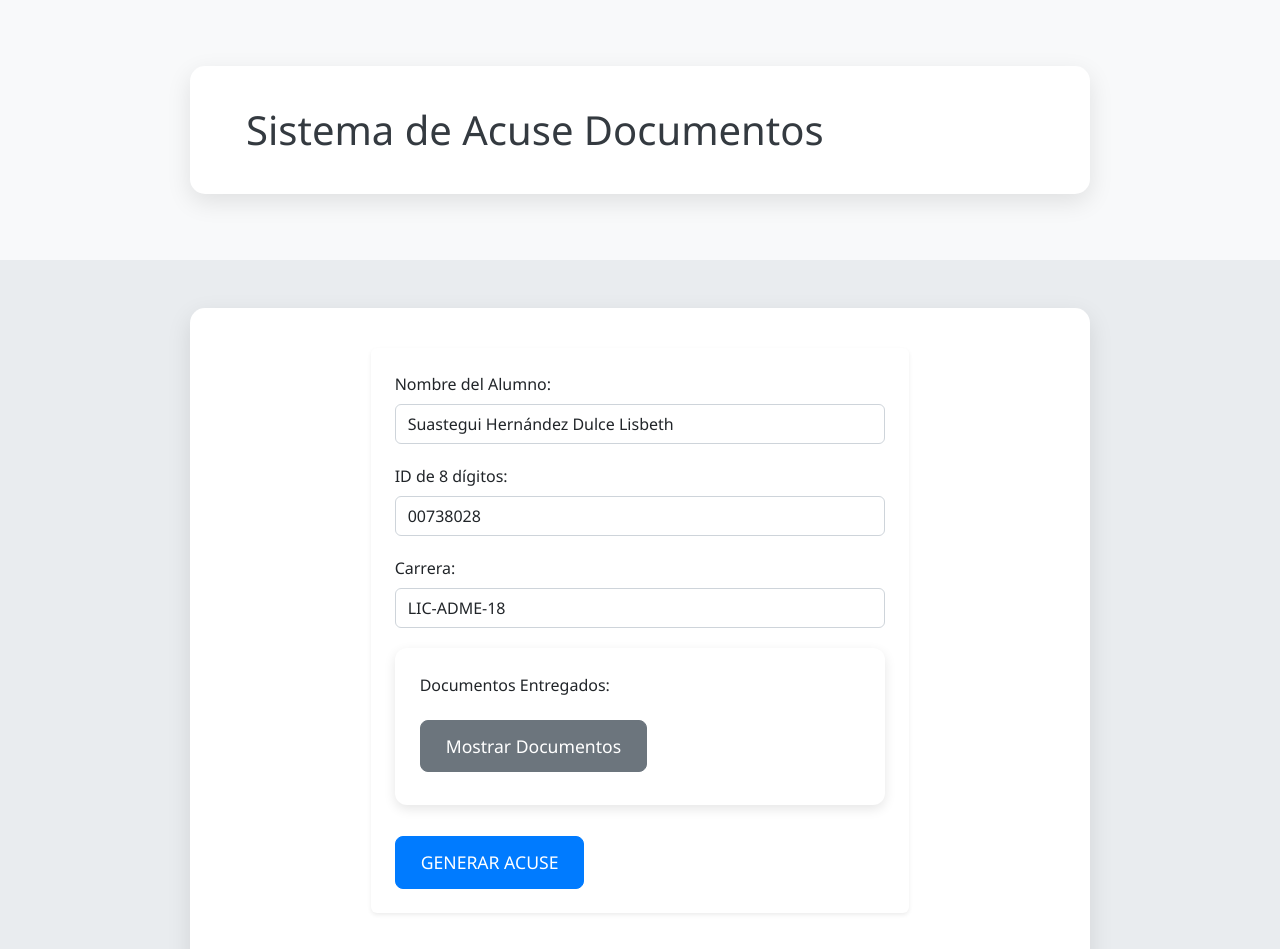
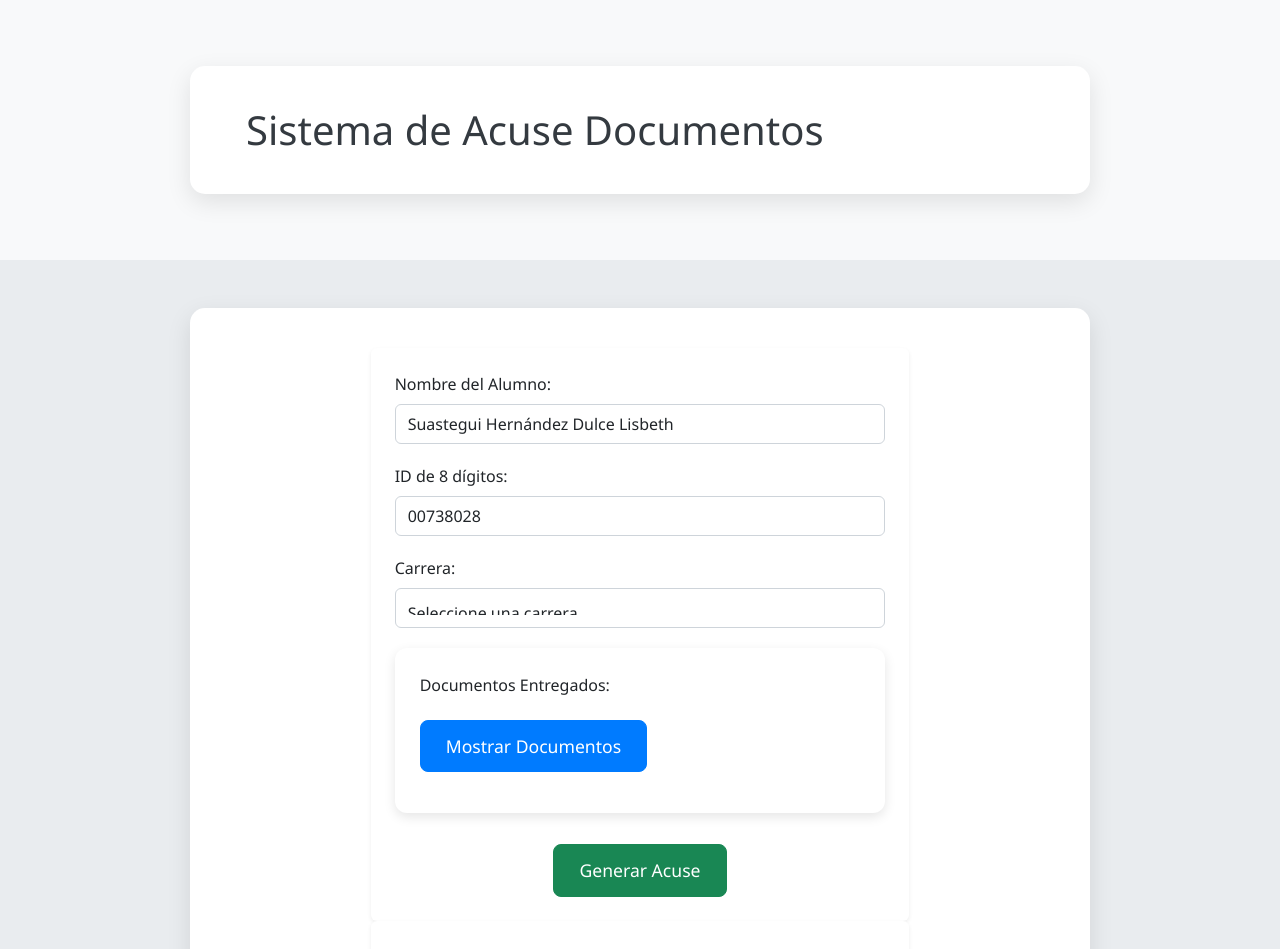
Before and after one commit to javiermenesescampos1232/SistemaAcuseUnid, a React (Create React App) app: page / in a window 1280 px wide. Shown: the top 949 px of the page. Built offline with nearby package versions, Linux system fonts and the light colour scheme.

Commit message:
nuevo cambios al pdf y al sistema

```diff
--- a/src/App.js
+++ b/src/App.js
@@ -2,13 +2,14 @@ import React, { useState } from 'react';
 import 'bootstrap/dist/css/bootstrap.min.css';
 import Checkbox from '@mui/material/Checkbox';
 import FormControlLabel from '@mui/material/FormControlLabel';
-import jsPDF from 'jspdf'; // Importa jspdf para generar PDFs
+import jsPDF from 'jspdf';
 import './App.css';
+import logo from './img/descarga.png';
 
 const alumnos = [
   { id: '00738028', nombre: 'Suastegui Hernández Dulce Lisbeth', carrera: 'LIC-ADME-18' },
   { id: '00662244', nombre: 'Tabarez Guillén Jaylin Esmeralda', carrera: 'LIC-ADME-18' },
-  // ... otros estudiantes
+
 ];
 
 const documentosOpciones = [
@@ -20,10 +21,18 @@ const documentosOpciones = [
   { id: 'FOTOGRAFIAS', label: 'FOTOGRAFIAS' },
 ];
 
+const carrerasOpciones = [
+  'ADMINISTRACION DE EMPRESAS',
+  'COMUNICACION',
+  'DISEÑO GRAFICO DIGITAL',
+  'INGENIERIA DE SOFTWARE Y SISTEMAS COMPUTACIONALES',
+  'DERECHOS Y CIENCIAS JURIDICAS'
+];
+
 const App = () => {
   const [alumnoSeleccionado, setAlumnoSeleccionado] = useState(alumnos[0]);
   const [documentosSeleccionados, setDocumentosSeleccionados] = useState([]);
-  const [mostrarDocumentos, setMostrarDocumentos] = useState(false); // Estado para controlar la visibilidad de la lista de documentos
+  const [mostrarDocumentos, setMostrarDocumentos] = useState(false);
 
   const handleCheckboxChange = (event) => {
     const { value, checked } = event.target;
@@ -68,30 +77,32 @@ const App = () => {
       Estudiantes del Sistema UNID vigente establece, así como a las leyes correspondientes del país.
       * El estudiante se da por enterado de que la documentación original entregada, quedará bajo resguardo en la Coordinación de Servicios Escolares durante el
       tiempo que dure la carrera elegida y durante el proceso de titulación y le será regresada cuando finalicen dichos trámites.
-      Firma de Alumno(a) Firma del Coordinador de Servicios Escolares
+      Firma de Alumno(a): ___________________________
+      Firma del Coordinador de Servicios Escolares: ___________________________
       Para el estudiante
-      \n\n
-      Campus: Acapulco
-      ACUSE DE RECEPCIÓN DE DOCUMENTOS
-      Nombre del Estudiante: ${nombre} ID: ${id}
-      Programa: ${carrera} Fecha: ${fecha}
-      Se hace constar que el estudiante hace entrega de los siguientes documentos:
-      - ${documento}
-      * Bajo protesta de decir verdad, el estudiante manifiesta que los documentos originales entregados, son auténticos; en caso contrario, deslinda de toda
-      responsabilidad a la Universidad Interamericana para el Desarrollo (UNID) y acepta que se hará acreedor a las sanciones que el Reglamento General de
-      Estudiantes del Sistema UNID vigente establece, así como a las leyes correspondientes del país.
-      * El estudiante se da por enterado de que la documentación original entregada, quedará bajo resguardo en la Coordinación de Servicios Escolares durante el
-      tiempo que dure la carrera elegida y durante el proceso de titulación y le será regresada cuando finalicen dichos trámites.
-      Firma de Alumno(a) Firma del Coordinador de Servicios Escolares
-      Para el Campus
     `;
-
 
     const doc = new jsPDF();
     const splitText = doc.splitTextToSize(acuseTemplate, 180);
-    doc.text(splitText, 10, 10);
 
-    // Descarga del PDFS
+
+    const imgData = logo;
+    doc.addImage(imgData, 'PNG', 10, 10, 50, 20);
+
+
+    doc.setFontSize(10);
+    doc.setFont('times');
+    doc.setTextColor(0, 0, 0);
+
+
+    splitText.forEach((line, index) => {
+      doc.text(line, 10, 40 + (index * 5), { align: 'justify' });
+    });
+
+
+    doc.text('___________________________', 10, 120);
+    doc.text('___________________________', 10, 140);
+
     doc.save('acuse_documento.pdf');
   };
 
@@ -135,42 +146,51 @@ const App = () => {
               </div>
               <div className="mb-3">
                 <label htmlFor="carreraAlumno" className="form-label">Carrera:</label>
-                <input
-                  type="text"
+                <select
                   id="carreraAlumno"
                   className="form-control"
                   value={alumnoSeleccionado.carrera}
                   onChange={handleCarreraChange}
                   required
-                />
+                >
+                  <option value="">Seleccione una carrera</option>
+                  {carrerasOpciones.map((carrera, index) => (
+                    <option key={index} value={carrera}>{carrera}</option>
+                  ))}
+                </select>
               </div>
               <div className="form-group mb-3">
                 <label htmlFor="documentoEntregado" className="form-label">Documentos Entregados:</label>
                 <div>
-                  <button type="button" className="btn btn-secondary mb-2" onClick={toggleMostrarDocumentos}>
+                  <button type="button" className="btn btn-primary mb-3" onClick={toggleMostrarDocumentos}>
                     {mostrarDocumentos ? 'Ocultar Documentos' : 'Mostrar Documentos'}
                   </button>
+                  {mostrarDocumentos && (
+                    <div className="form-group">
+                      {documentosOpciones.map((documento) => (
+                        <FormControlLabel
+                          key={documento.id}
+                          control={
+                            <Checkbox
+                              value={documento.id}
+                              checked={documentosSeleccionados.includes(documento.id)}
+                              onChange={handleCheckboxChange}
+                            />
+                          }
+                          label={documento.label}
+                        />
+                      ))}
+                    </div>
+                  )}
                 </div>
-                {mostrarDocumentos && (
-                  <ul className="list-group documentos-lista">
-                    {documentosOpciones.map(doc => (
-                      <li key={doc.id} className="list-group-item">
-                        <FormControlLabel
-                          control={<Checkbox onChange={handleCheckboxChange} value={doc.id} />}
-                          label={doc.label}
-                        />
-                      </li>
-                    ))}
-                  </ul>
-                )}
               </div>
-              <button type="button" className="btn btn-primary" onClick={generarAcusePDF}>GENERAR ACUSE</button>
+              <div className="text-center">
+                <button type="button" className="btn btn-success" onClick={generarAcusePDF}>
+                  Generar Acuse
+                </button>
+              </div>
             </form>
-          </div>
-        </div>
 
-        <div className="row justify-content-center mt-5">
-          <div className="col-lg-8">
             <div id="comprobantes" className="bg-white p-4 rounded shadow-sm">
               <h2 className="mb-4">Comprobantes para coordinación académica</h2>
               <div id="comprobanteAlumno"></div>
```
Also changed, not shown: src/img/descarga.png (added).
